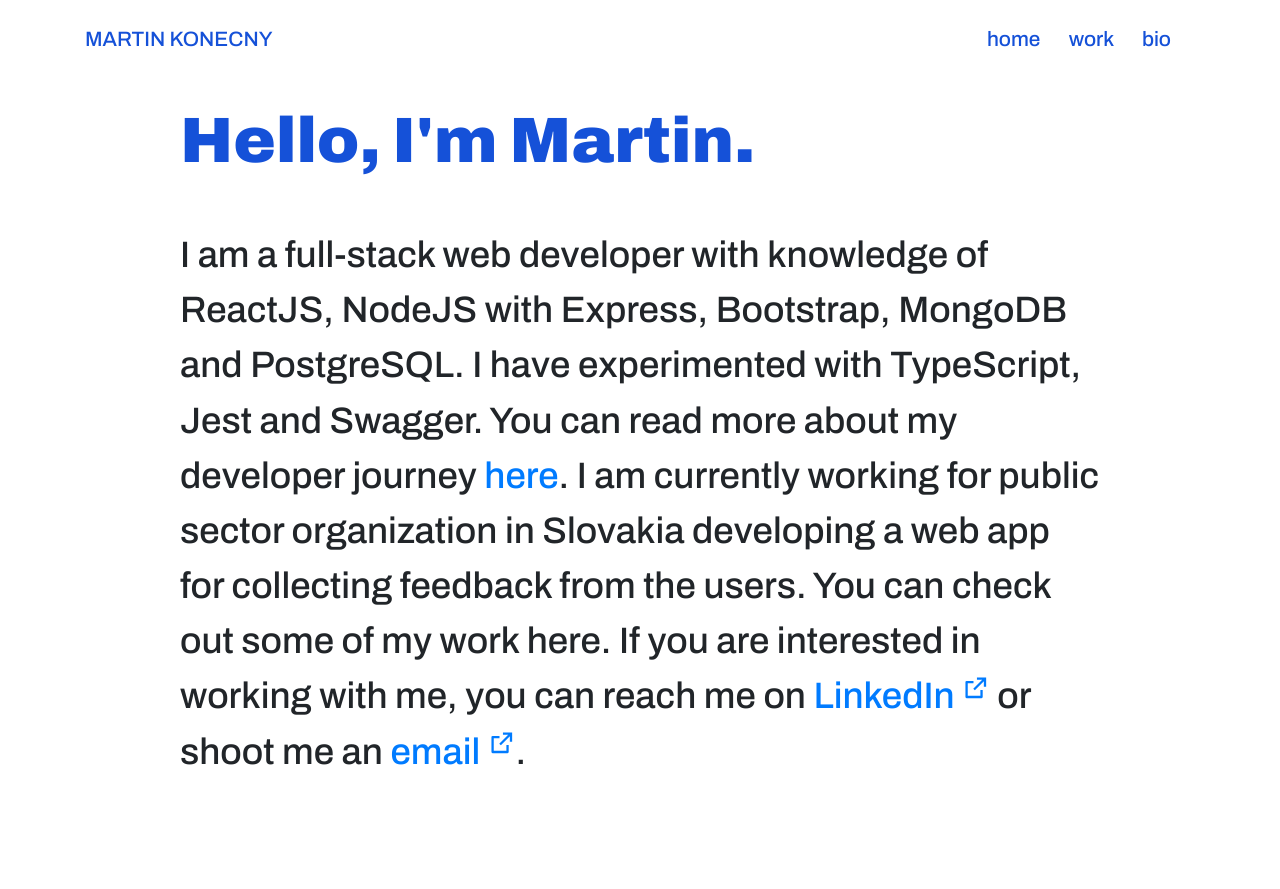
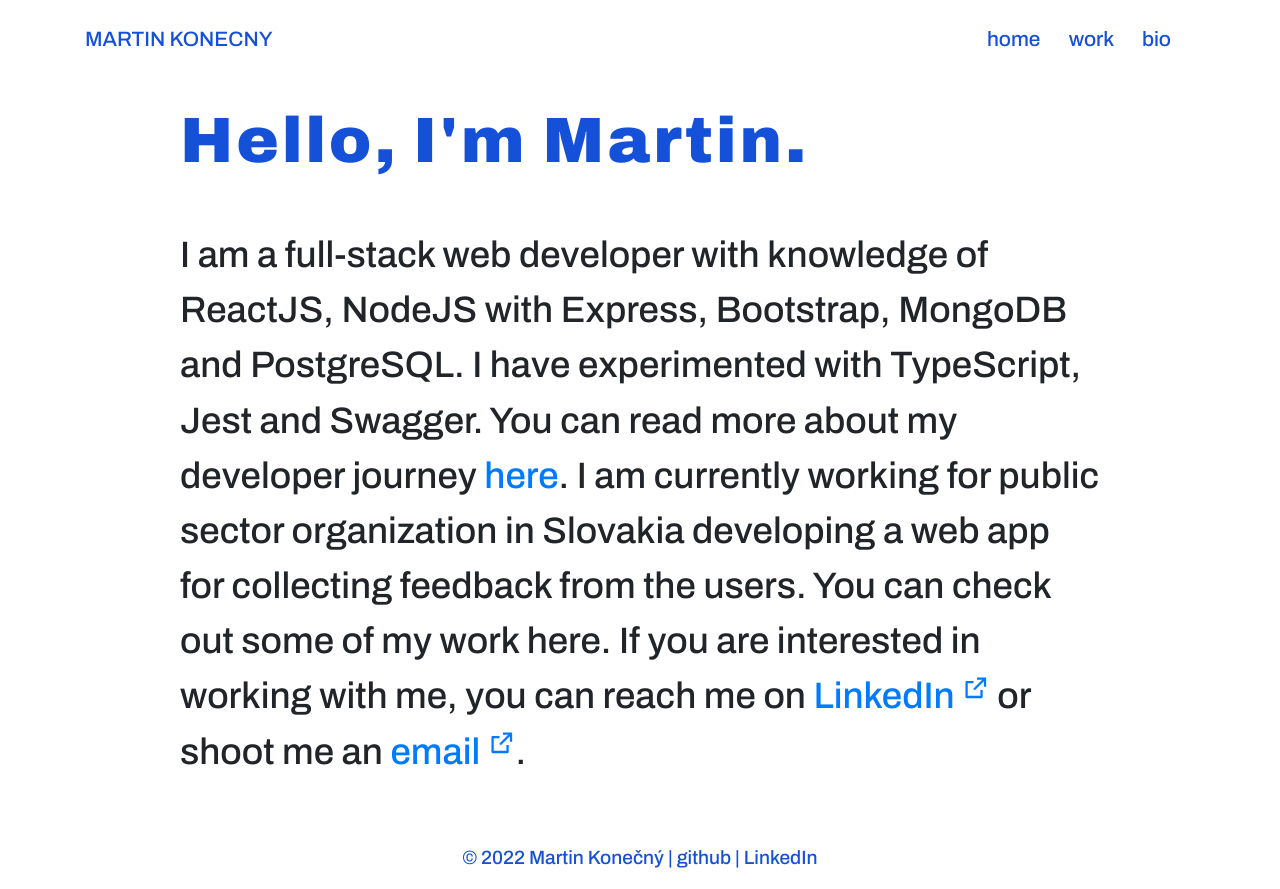
Before and after one commit to martin835/martinkonecny, a React (Create React App) app in the folder me-page-fe/: page / in a window 1280 px wide. Before the commit the page ends 800 px from the top, so only its background shows below. Built offline with nearby package versions, Linux system fonts and the light colour scheme.

Commit message:
footer and homepage almost done -->  some responsivity optimization needed - e.g. smaller font on mobile screens

```diff
--- a/me-page-fe/src/App.js
+++ b/me-page-fe/src/App.js
@@ -1,67 +1,20 @@
-import { Col, Container, Nav, Navbar, Row } from "react-bootstrap";
-import { Link } from "react-router-dom";
+import { Col, Container, Nav, Row } from "react-bootstrap";
+import { Link, Route, Routes } from "react-router-dom";
 import "./App.css";
 import { RiExternalLinkLine } from "react-icons/ri";
+import MyNavbar from "./components/MyNavbar";
+import Home from "./views/Home";
+import MyFooter from "./components/Footer";
 
 function App() {
   return (
-    <div>
-      {" "}
-      {/* <Navbar bg="light" variant="light">
-        <Navbar.Brand href="#home" className="ml-5">
-          MARTIN KONECNY
-        </Navbar.Brand>
-        <Nav className="ml-auto mr-5">
-          <Nav.Link href="#home">HOME</Nav.Link>
-          <Nav.Link href="#features">WORK</Nav.Link>
-          <Nav.Link href="#pricing">WRITING</Nav.Link>
-        </Nav>
-      </Navbar> */}
-      <Container>
-        <Row className="mt-4 justify-content-around nav">
-          <Col xs={12} sm={6}>
-            MARTIN KONECNY
-          </Col>
-          <Col xs={12} sm={6}>
-            <div className="float-sm-right">
-              <span className="mr-4">home </span>
-
-              <span className="mr-4">work </span>
-              <span className="mr-4">bio</span>
-            </div>
-          </Col>
-        </Row>
-        <Row>
-          <Col md={{ span: 10, offset: 1 }}>
-            <h1 className="my-5">Hello, I'm Martin.</h1>
-            <p className="text-big">
-              I am a full-stack web developer with knowledge of ReactJS, NodeJS
-              with Express, Bootstrap, MongoDB and PostgreSQL. I have
-              experimented with TypeScript, Jest and Swagger. You can read more
-              about my developer journey <Link to="/">here</Link>. I am
-              currently working for public sector organization in Slovakia
-              developing a web app for collecting feedback from the users. You
-              can check out some of my work here. If you are interested in
-              working with me, you can reach me on{" "}
-              <a href="https://www.linkedin.com/in/konecnymartin/">
-                LinkedIn{" "}
-                <sup>
-                  <RiExternalLinkLine />
-                </sup>
-              </a>{" "}
-              or shoot me an{" "}
-              <a href="mailto:mk.martinkonecny@gmail.com">
-                email{" "}
-                <sup>
-                  <RiExternalLinkLine />
-                </sup>
-              </a>
-              .
-            </p>
-          </Col>
-        </Row>
-      </Container>
-    </div>
+    <>
+      <MyNavbar />
+      <Routes>
+        <Route path="/" element={<Home />} />
+      </Routes>
+      <MyFooter />
+    </>
   );
 }
 
--- /dev/null
+++ b/me-page-fe/src/components/Footer.jsx
@@ -0,0 +1,25 @@
+import { format } from "date-fns";
+import { Col, Container, Row } from "react-bootstrap";
+
+function MyFooter() {
+  const date = new Date();
+
+  return (
+    <Container>
+      <Row className="mt-5 mb-3  footer">
+        <Col className="d-flex justify-content-center">
+          <span>© {format(date, "Y")} Martin Konečný |</span>
+          <span className="ml-1 myNav-link">
+            <a href="https://github.com/martin835">github</a> |{" "}
+          </span>
+          <span className="ml-1 myNav-link">
+            {" "}
+            <a href="https://www.linkedin.com/in/konecnymartin/">LinkedIn</a>
+          </span>
+        </Col>
+      </Row>
+    </Container>
+  );
+}
+
+export default MyFooter;
--- /dev/null
+++ b/me-page-fe/src/components/MyNavbar.jsx
@@ -0,0 +1,23 @@
+import { Col, Container, Row } from "react-bootstrap";
+
+function MyNavbar() {
+  return (
+    <Container>
+      <Row className="mt-4 justify-content-around nav">
+        <Col xs={12} sm={6}>
+          MARTIN KONECNY
+        </Col>
+        <Col xs={12} sm={6}>
+          <div className="float-sm-right">
+            <span className="mr-4 myNav-link">home </span>
+
+            <span className="mr-4 myNav-link">work </span>
+            <span className="mr-4 myNav-link">bio</span>
+          </div>
+        </Col>
+      </Row>
+    </Container>
+  );
+}
+
+export default MyNavbar;
--- a/me-page-fe/src/index.css
+++ b/me-page-fe/src/index.css
@@ -13,6 +13,7 @@ h1 {
   color: var(--blue1);
   font-size: 4rem !important;
   font-weight: 900 !important;
+  letter-spacing: 3px;
 }
 
 .text-big {
@@ -23,3 +24,18 @@ h1 {
   color: var(--blue1);
   font-size: 1.3rem;
 }
+
+.myNav-link:hover {
+  cursor: pointer;
+  text-decoration: none !important;
+}
+
+.myNav-link > a {
+  color: var(--blue1);
+  text-decoration: none !important;
+}
+
+.footer {
+  color: var(--blue1);
+  font-size: 1.2rem;
+}
--- a/me-page-fe/src/views/Home.jsx
+++ b/me-page-fe/src/views/Home.jsx
@@ -0,0 +1,41 @@
+import { Col, Container, Row } from "react-bootstrap";
+import { RiExternalLinkLine } from "react-icons/ri";
+import { Link } from "react-router-dom";
+
+function Home() {
+  return (
+    <Container>
+      <Row>
+        <Col md={{ span: 10, offset: 1 }}>
+          <h1 className="my-5">Hello, I'm Martin.</h1>
+          <p className="text-big">
+            I am a full-stack web developer with knowledge of ReactJS, NodeJS
+            with Express, Bootstrap, MongoDB and PostgreSQL. I have experimented
+            with TypeScript, Jest and Swagger. You can read more about my
+            developer journey <Link to="/">here</Link>. I am currently working
+            for public sector organization in Slovakia developing a web app for
+            collecting feedback from the users. You can check out some of my
+            work here. If you are interested in working with me, you can reach
+            me on{" "}
+            <a href="https://www.linkedin.com/in/konecnymartin/">
+              LinkedIn{" "}
+              <sup>
+                <RiExternalLinkLine />
+              </sup>
+            </a>{" "}
+            or shoot me an{" "}
+            <a href="mailto:mk.martinkonecny@gmail.com">
+              email{" "}
+              <sup>
+                <RiExternalLinkLine />
+              </sup>
+            </a>
+            .
+          </p>
+        </Col>
+      </Row>
+    </Container>
+  );
+}
+
+export default Home;
```
Also changed, not shown: me-page-fe/src/components/Navbar.jsx (deleted).
